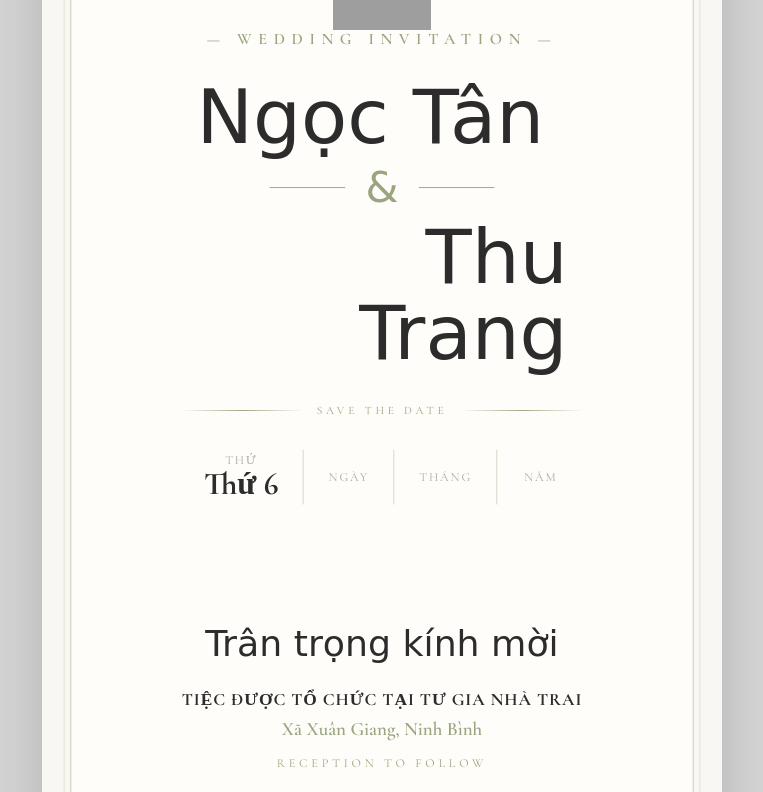
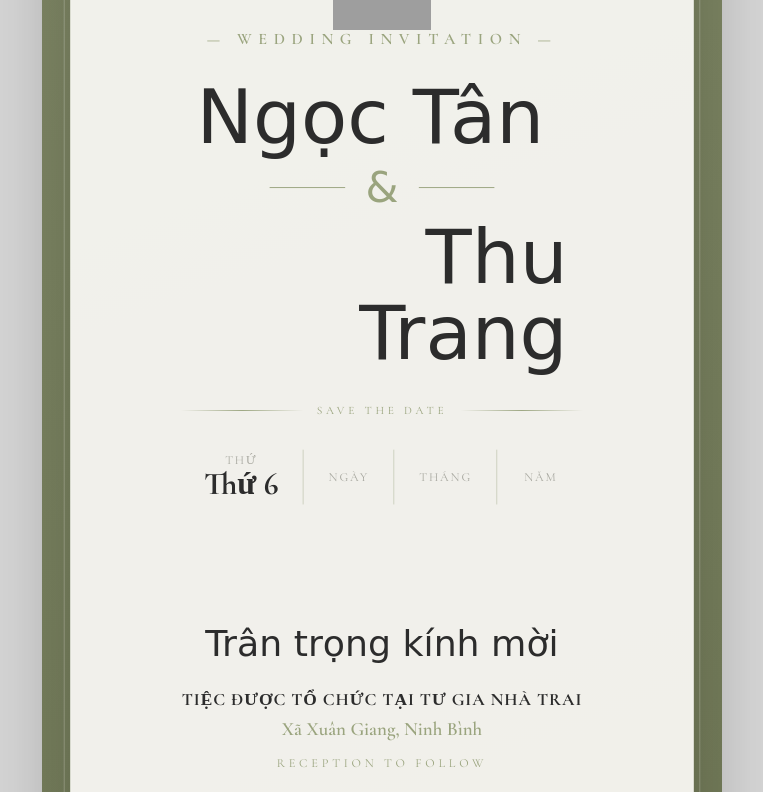
Before and after one commit to duogxaolin/weddingly, a PHP site: page /card-template.php in a window 1280 px wide. Shown: the part 367-1159 px from the top of the page, without its empty margins (258-1021 px from the left). Run offline with PHP 8.4, Linux system fonts and the light colour scheme; data that the repository does not hold is empty; some web fonts are replaced.

Commit message:
style: nền thiệp chuyển sang sage đậm, panel nội dung cream nổi như card macOS

```diff
--- a/card-template.php
+++ b/card-template.php
@@ -82,7 +82,7 @@ $dateDisplay = $multiDate
             position: relative;
             width: 720px;
             height: 1280px;
-            background: #f8f7f3;
+            background: linear-gradient(160deg, #7d8564 0%, #6e7655 100%);
             overflow: hidden;
             box-shadow: 0 30px 80px -30px rgba(0,0,0,0.35);
             display: flex;
@@ -94,11 +94,12 @@ $dateDisplay = $multiDate
         .hero-inner {
             position: relative;
             z-index: 2;
-            border: 1px solid rgba(154, 164, 126, 0.55);
-            outline: 1px solid rgba(154, 164, 126, 0.25);
+            border: 1px solid rgba(248, 247, 243, 0.55);
+            outline: 1px solid rgba(248, 247, 243, 0.25);
             outline-offset: 6px;
             padding: 40px 22px 30px;
-            background: rgba(255, 255, 252, 0.82);
+            background: rgba(248, 247, 243, 0.95);
+            box-shadow: 0 24px 70px -20px rgba(0,0,0,0.25);
             display: flex;
             flex-direction: column;
             align-items: center;
@@ -471,7 +472,7 @@ $dateDisplay = $multiDate
             scale: 2,
             useCORS: true,
             allowTaint: true,
-            backgroundColor: '#f8f7f3',
+            backgroundColor: '#7d8564',
             logging: false,
             width: 720,
             height: 1280,
```
